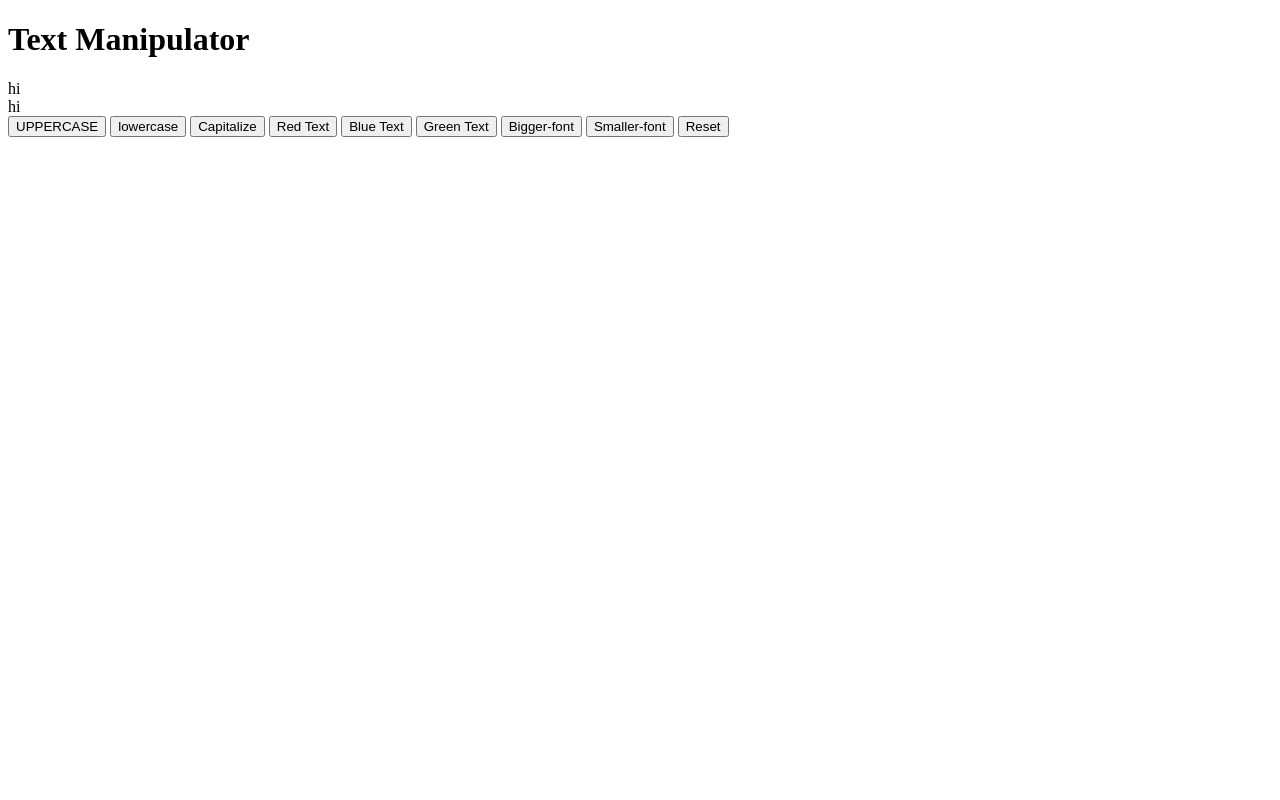
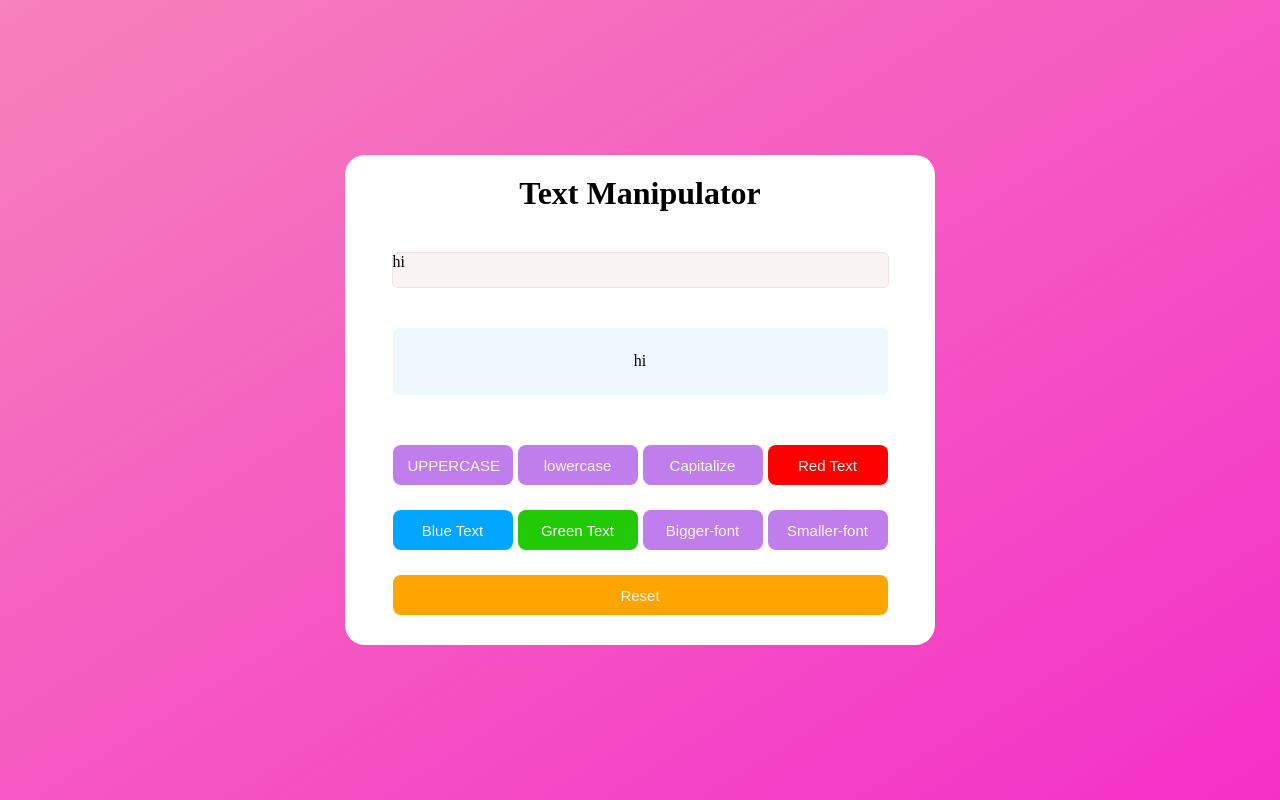
Before and after one commit to Amulya-R-tech/project6, a plain HTML site: page index.html in a window 1280 px wide. Drawn offline with Linux system fonts and the light colour scheme.

Commit message:
Project Complete

```diff
--- a/index.css
+++ b/index.css
@@ -0,0 +1,166 @@
+* {
+    margin: 0;
+    padding: 0;
+}
+
+body {
+    background: linear-gradient(to bottom right, rgb(246, 129, 187), rgb(244, 48, 201));
+    height: 100vh;
+    align-content: center;
+}
+
+.container {
+    display: flex;
+    flex-direction: column;
+    justify-content: center;
+    align-items: center;
+    width: 550px;
+    height: 450px;
+    background: white;
+    border-radius: 20px;
+    margin: 40px auto;
+    padding: 20px;
+    gap: 40px;
+}
+
+.text-box {
+    border: 1px solid rgb(239, 225, 225);
+    /* padding: 8px; */
+    border-radius: 6px;
+    background-color: rgb(250, 243, 243);
+    width: 90%;
+    height: 250px;
+}
+
+#text-display {
+
+    width: 90%;
+    height: 500px;
+    text-align: center;
+    align-content: center;
+    /* padding: 8px; */
+    margin: auto;
+    border-radius: 6px;
+    background-color: aliceblue;
+
+
+}
+
+#buttons {
+    display: flex;
+    flex-wrap: wrap;
+    gap: 5px;
+    width: 90%;
+
+
+}
+
+button {
+
+    padding: 8px 15px;
+    width: 120px;
+    height: 40px;
+    border-radius: 8px;
+    text-align: center;
+    color: rgb(251, 245, 245);
+    margin: 10px auto;
+    font-size: 15px;
+    border: none;
+    cursor: pointer;
+    transition: transform 0.6s ease, box-shadow 1s ease;
+    cursor: pointer;
+
+
+}
+
+#uppercase {
+    background-color: rgb(192, 126, 236);
+}
+
+#lowercase {
+    background-color: rgb(192, 126, 236);
+}
+
+#capitalize {
+    background-color: rgb(192, 126, 236);
+}
+
+#red-text {
+    background-color: red;
+}
+
+#blue-text {
+    background-color: rgb(0, 166, 255);
+}
+
+#green-text {
+    background-color: rgb(33, 201, 7);
+}
+
+#bigger-font {
+    background-color: rgb(192, 126, 236);
+}
+
+#smaller-font {
+    background-color: rgb(192, 126, 236);
+}
+
+#reset {
+    background-color: orange;
+    width: 100%;
+}
+
+
+
+#uppercase:hover {
+
+    transform: translateY(-3px);
+    box-shadow: 0 5px 10px rgb(192, 126, 236);
+}
+
+#lowercase:hover {
+
+    transform: translateY(-3px);
+    box-shadow: 0 5px 10px rgb(192, 126, 236);
+}
+
+#capitalize:hover {
+
+    transform: translateY(-3px);
+    box-shadow: 0 5px 10px rgb(192, 126, 236);
+}
+
+#red-text:hover {
+    transform: translateY(-3px);
+    box-shadow: 0 5px 10px rgb(250, 115, 115);
+}
+
+#blue-text:hover {
+
+    transform: translateY(-3px);
+    box-shadow: 0 5px 10px rgb(142, 234, 250);
+}
+
+#green-text:hover {
+
+    transform: translateY(-3px);
+    box-shadow: 0 5px 10px rgb(135, 247, 55);
+}
+
+#bigger-font:hover {
+
+    transform: translateY(-3px);
+    box-shadow: 0 5px 10px rgb(192, 126, 236);
+}
+
+#smaller-font:hover {
+
+    transform: translateY(-3px);
+    box-shadow: 0 5px 10px rgb(192, 126, 236);
+}
+
+#reset:hover {
+
+    transform: translateY(-3px);
+    box-shadow: 0 5px 10px rgb(252, 184, 56);
+}
--- a/index.html
+++ b/index.html
@@ -5,7 +5,7 @@
         <meta charset="UTF-8">
         <meta name="viewport" content="width=device-width, initial-scale=1.0">
         <title>Text Manipulator</title>
-        <link rel="stylesheet" href="text-manipulator.css">
+        <link rel="stylesheet" href="index.css">
     </head>
 
     <body>
```
